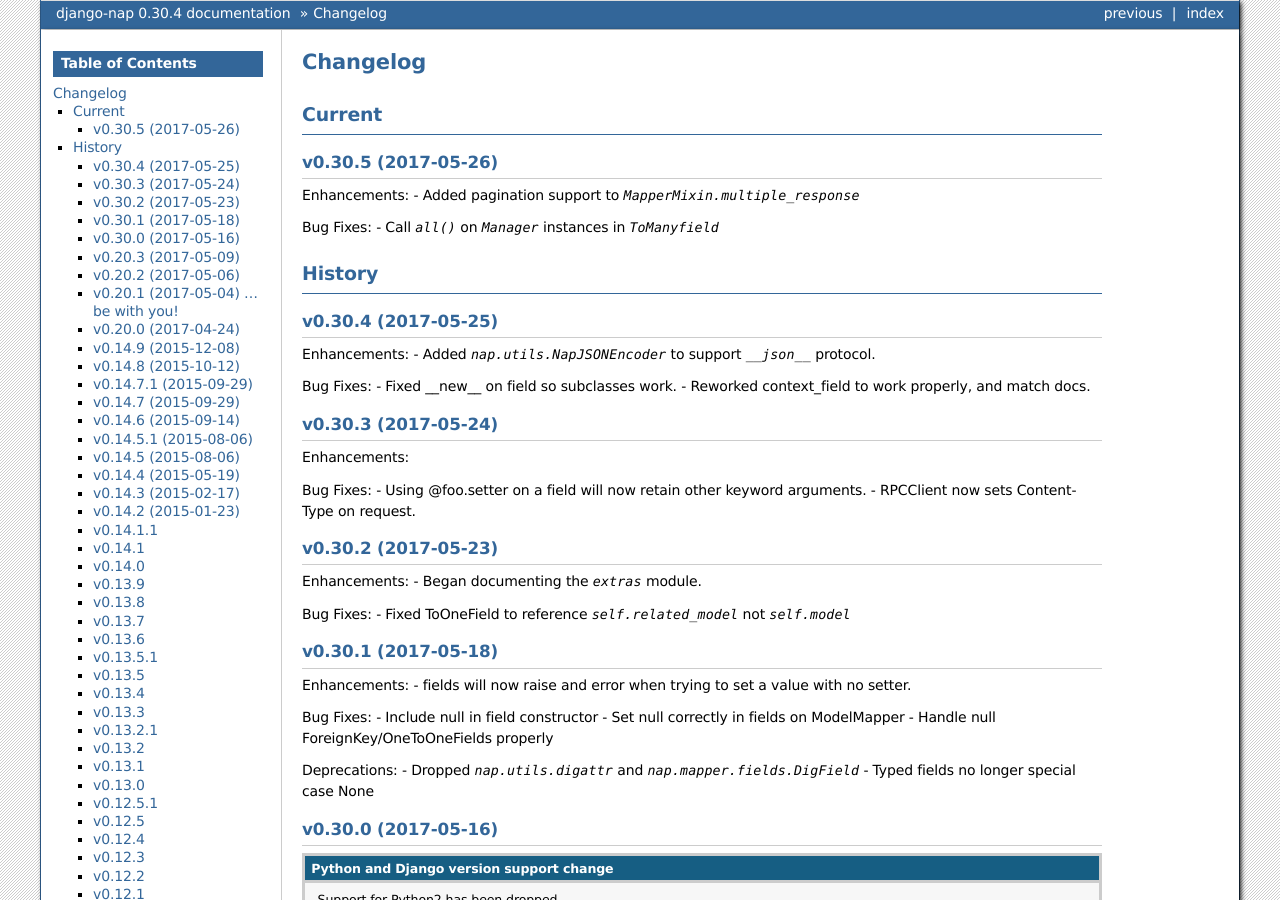
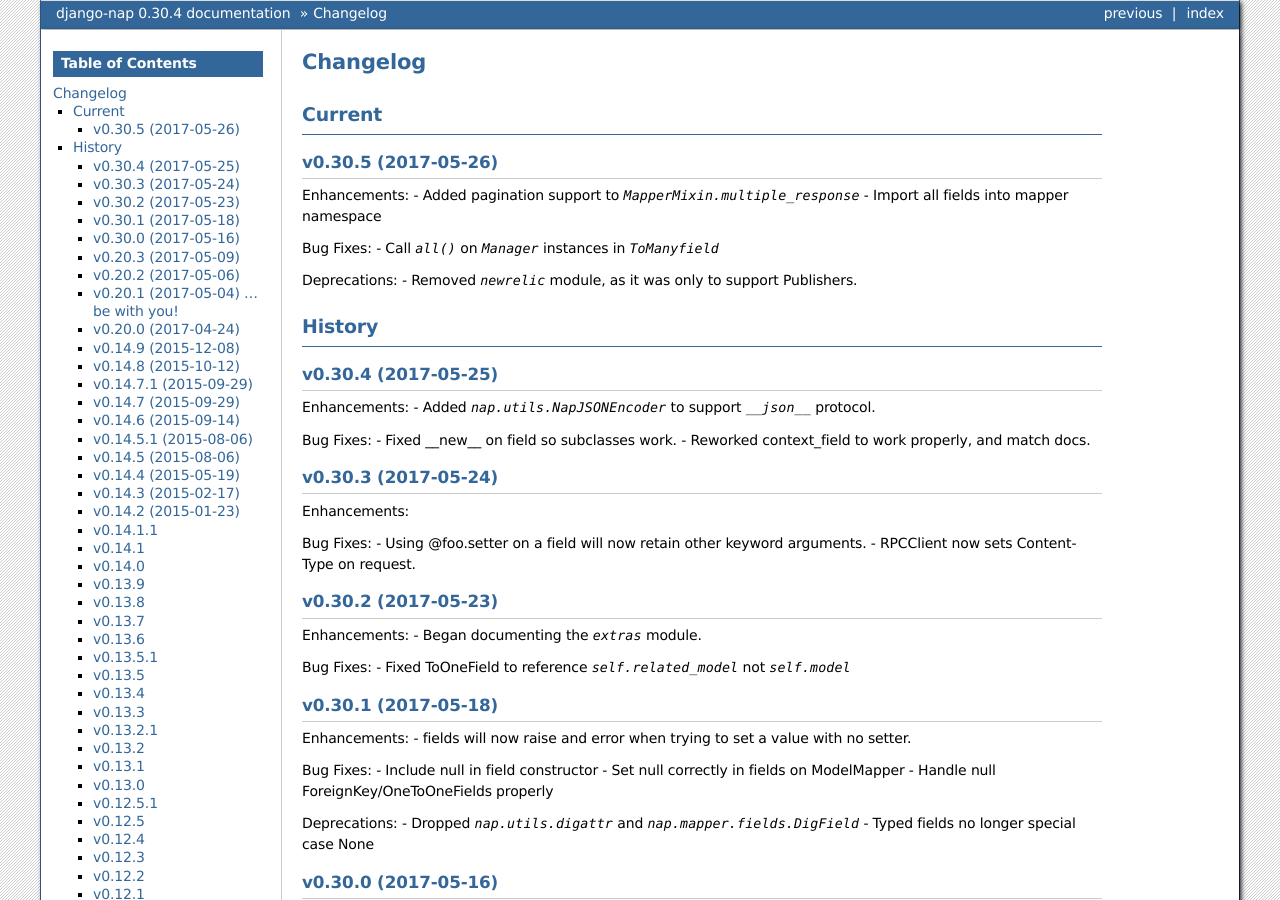
Before and after one commit to funkybob/django-nap, a Sphinx documentation site: the page built from docs/changelog.rst, in a window 1280 px wide and 900 px high. Built offline with Sphinx 7.4.7, drawn with Linux system fonts in a browser that asks for light colours.

Commit message:
Update changelog

```diff
--- a/docs/changelog.rst
+++ b/docs/changelog.rst
@@ -11,9 +11,13 @@
 
 Enhancements:
 - Added pagination support to `MapperMixin.multiple_response`
+- Import all fields into mapper namespace
 
 Bug Fixes:
 - Call `all()` on `Manager` instances in `ToManyfield`
+
+Deprecations:
+- Removed `newrelic` module, as it was only to support Publishers.
 
 -------
 History
```
